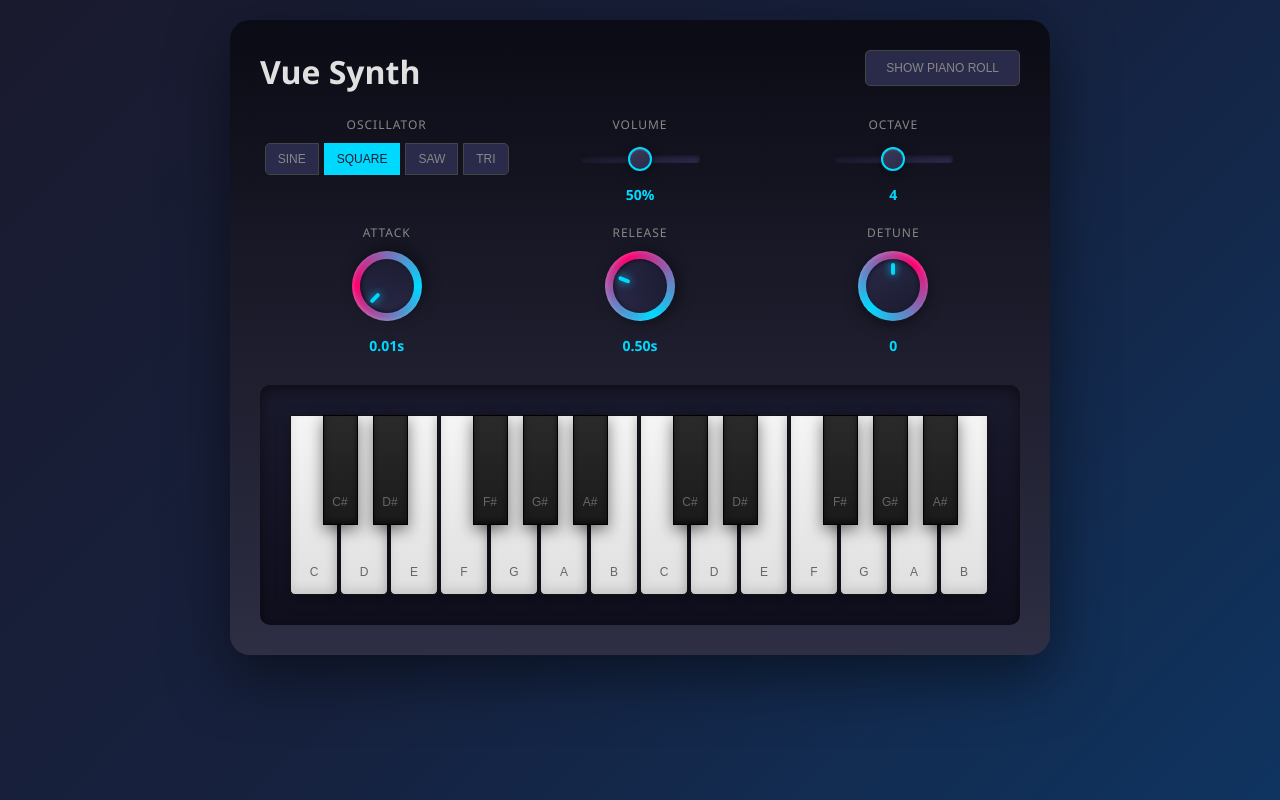
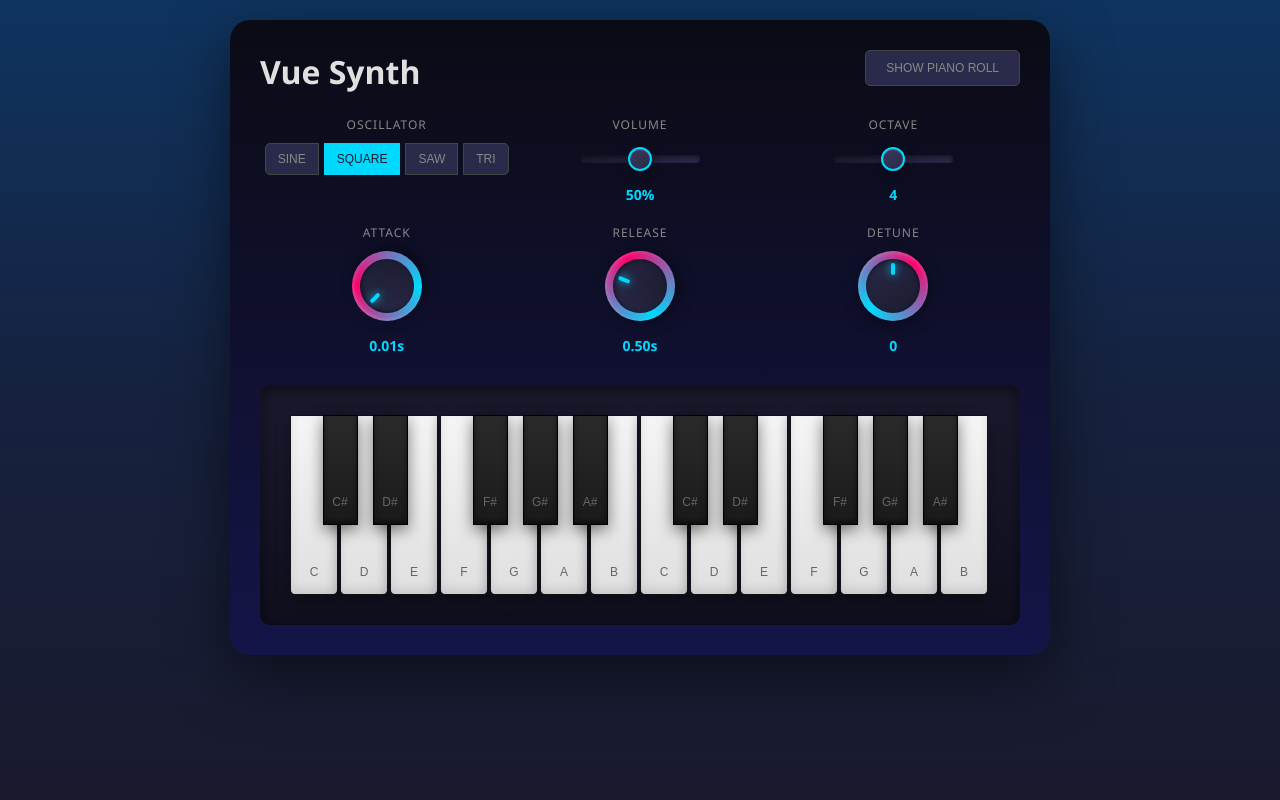
Before and after one commit to vladturda/vue-synth, a Vue app: page / in a window 1280 px wide. Built offline with nearby package versions, Linux system fonts and the light colour scheme.

Commit message:
Style updates

```diff
--- a/index.html
+++ b/index.html
@@ -14,7 +14,7 @@
 
     body {
       font-family: 'Segoe UI', system-ui, sans-serif;
-      background: linear-gradient(135deg, #1a1a2e 0%, #16213e 50%, #0f3460 100%);
+      background: linear-gradient(0deg, #1a1a2e 0%, #16213e 50%, #0f3460 100%);
       min-height: 100vh;
       display: flex;
       flex-direction: column;
--- a/src/components/Synth.vue
+++ b/src/components/Synth.vue
@@ -214,7 +214,7 @@ onUnmounted(() => {
 
 <style scoped>
 .synth {
-  background: linear-gradient(180deg, #0b0b15, #2e2e44);
+  background: linear-gradient(180deg, #0b0b15, #141548);
   border-radius: 20px;
   padding: 30px;
   box-shadow:  0 20px 60px rgba(0, 0, 0, 0.5);
```
